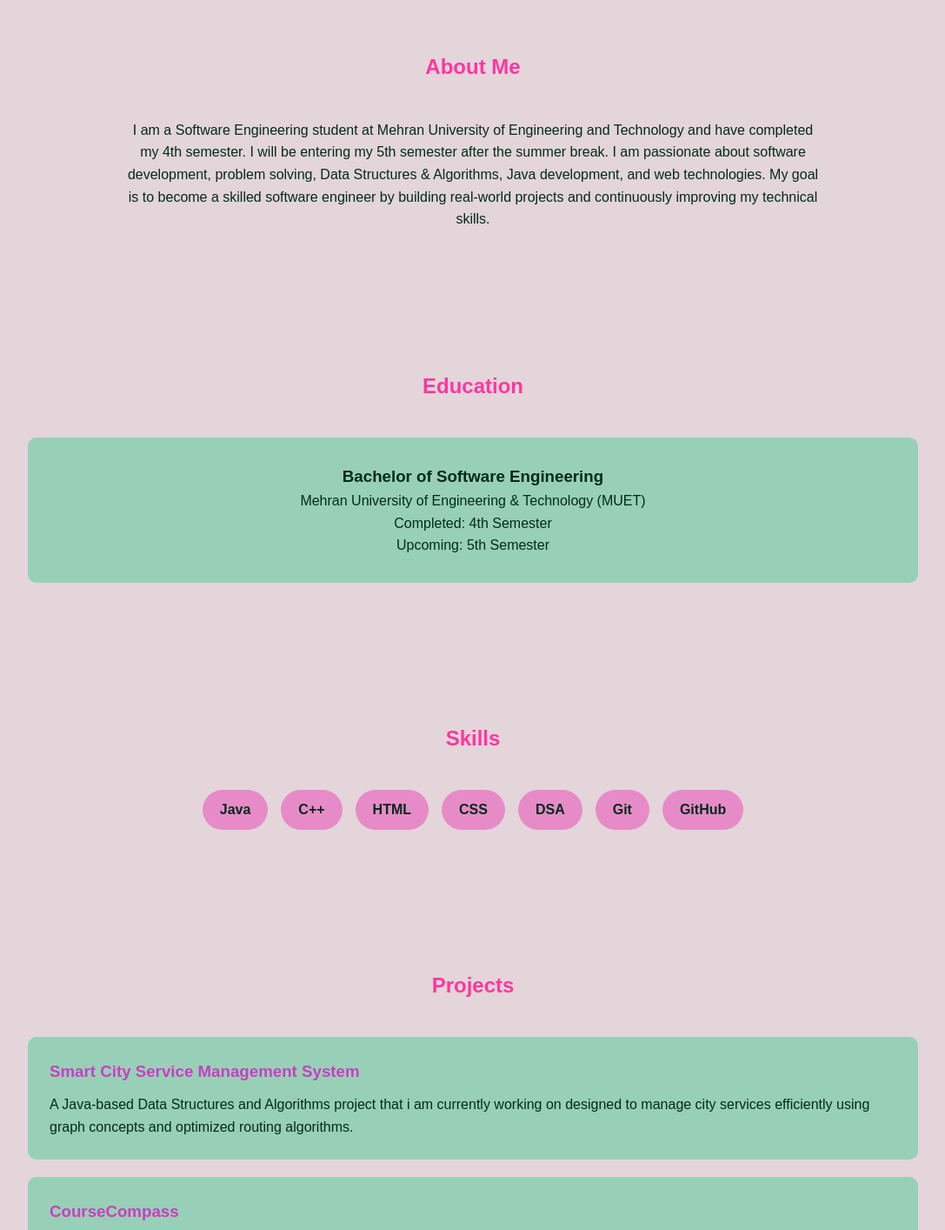
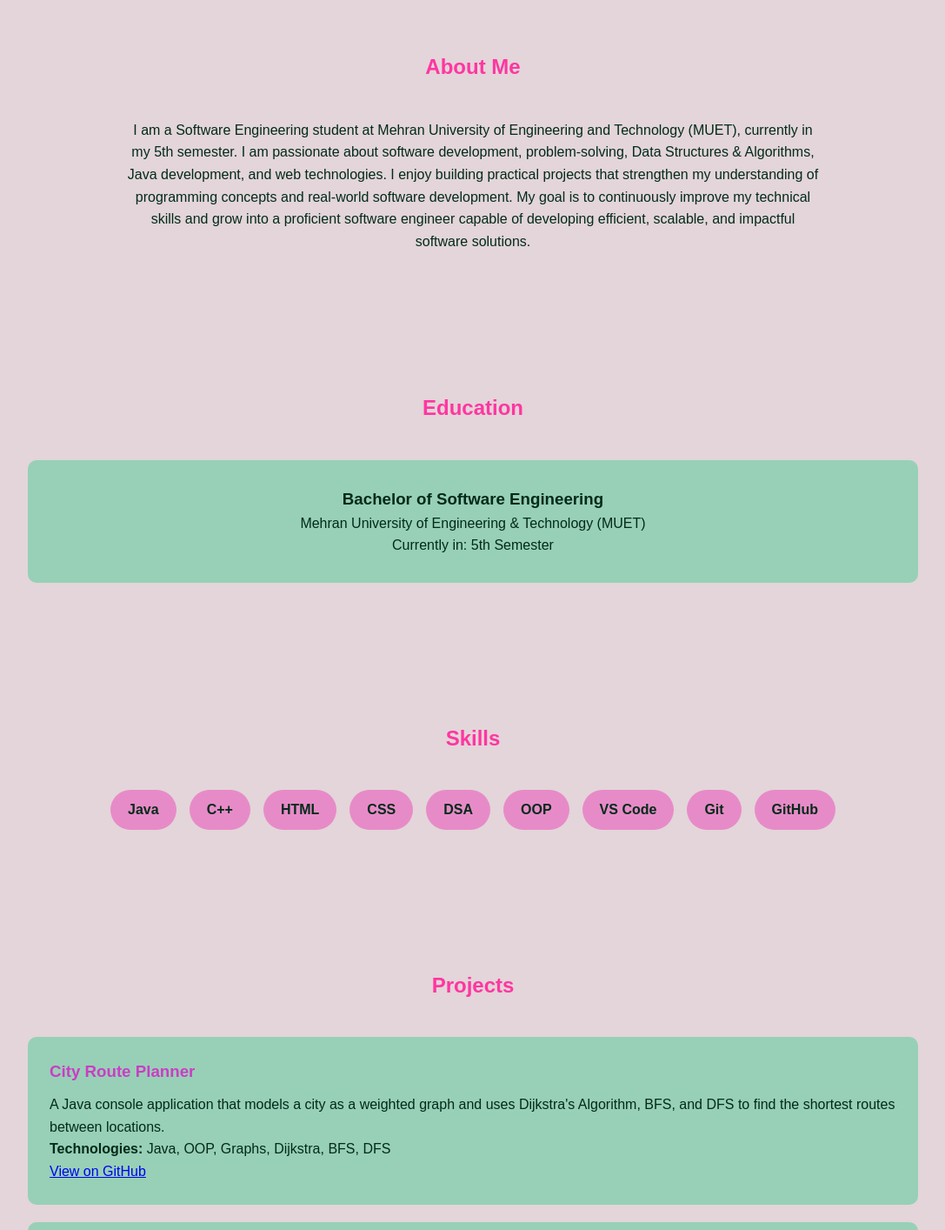
Before and after one commit to MoezaAftab/My_Portfolio., a plain HTML site: page index.html in a window 1280 px wide. Shown: the part 820-2234 px from the top of the page at 87% size, without its empty margins (96-1183 px from the left). Drawn offline with Linux system fonts and the light colour scheme.

Commit message:
Update portfolio with City Route Planner project

```diff
--- a/index.html
+++ b/index.html
@@ -38,7 +38,7 @@
             <h3>Software Engineering Student</h3>
 
             <p>
-                Java • C++ • DSA • HTML • CSS
+                Java • C++ • OOP • DSA • HTML • CSS
             </p>
 
             <a href="#projects" class="btn">
@@ -54,14 +54,14 @@
         <h2>About Me</h2>
 
         <p>
-            I am a Software Engineering student at Mehran University of
-            Engineering and Technology and have completed my 4th semester.
-            I will be entering my 5th semester after the summer break.
+            I am a Software Engineering student at Mehran University of Engineering and Technology
+            (MUET), currently in my 5th semester.
 
-            I am passionate about software development, problem solving,
-            Data Structures & Algorithms, Java development, and web technologies.
-            My goal is to become a skilled software engineer by building
-            real-world projects and continuously improving my technical skills.
+            I am passionate about software development, problem-solving, Data Structures & Algorithms,
+            Java development, and web technologies. I enjoy building practical projects that strengthen
+            my understanding of programming concepts and real-world software development. My goal is to
+            continuously improve my technical skills and grow into a proficient software engineer capable
+            of developing efficient, scalable, and impactful software solutions.
         </p>
 
     </section>
@@ -76,9 +76,7 @@
 
             <p>Mehran University of Engineering & Technology (MUET)</p>
 
-            <p>Completed: 4th Semester</p>
-
-            <p>Upcoming: 5th Semester</p>
+            <p>Currently in: 5th Semester</p>
 
         </div>
 
@@ -95,6 +93,8 @@
             <span>HTML</span>
             <span>CSS</span>
             <span>DSA</span>
+            <span>OOP</span>
+            <span>VS Code</span>
             <span>Git</span>
             <span>GitHub</span>
 
@@ -108,14 +108,19 @@
 
         <div class="project-card">
 
-            <h3>Smart City Service Management System</h3>
+            <h3>City Route Planner</h3>
 
             <p>
-                A Java-based Data Structures and Algorithms project
-                 that i am currently working on designed to manage
-                 city services efficiently using graph concepts and
-                 optimized routing algorithms.
+                A Java console application that models a city as a weighted graph and uses
+                Dijkstra's Algorithm, BFS, and DFS to find the shortest routes between
+                locations.
             </p>
+            <strong>Technologies:</strong>
+             Java, OOP, Graphs, Dijkstra, BFS, DFS
+            <p>
+           <a href="https://github.com/MoezaAftab/CityRoutePlanner"> View on GitHub</a>
+        </p>
+
 
         </div>
 
@@ -160,7 +165,7 @@
 
         <p>
             LinkedIn:
-            <a href="www.linkedin.com/in/moeza-aftab-689458335">www.linkedin.com/in/moeza-aftab-689458335</a>
+            <a href="www.linkedin.com/in/moeza-aftab">www.linkedin.com/in/moeza-aftab-689458335</a>
         </p>
 
         <p>
```
Also changed, not shown: 1 other file.
